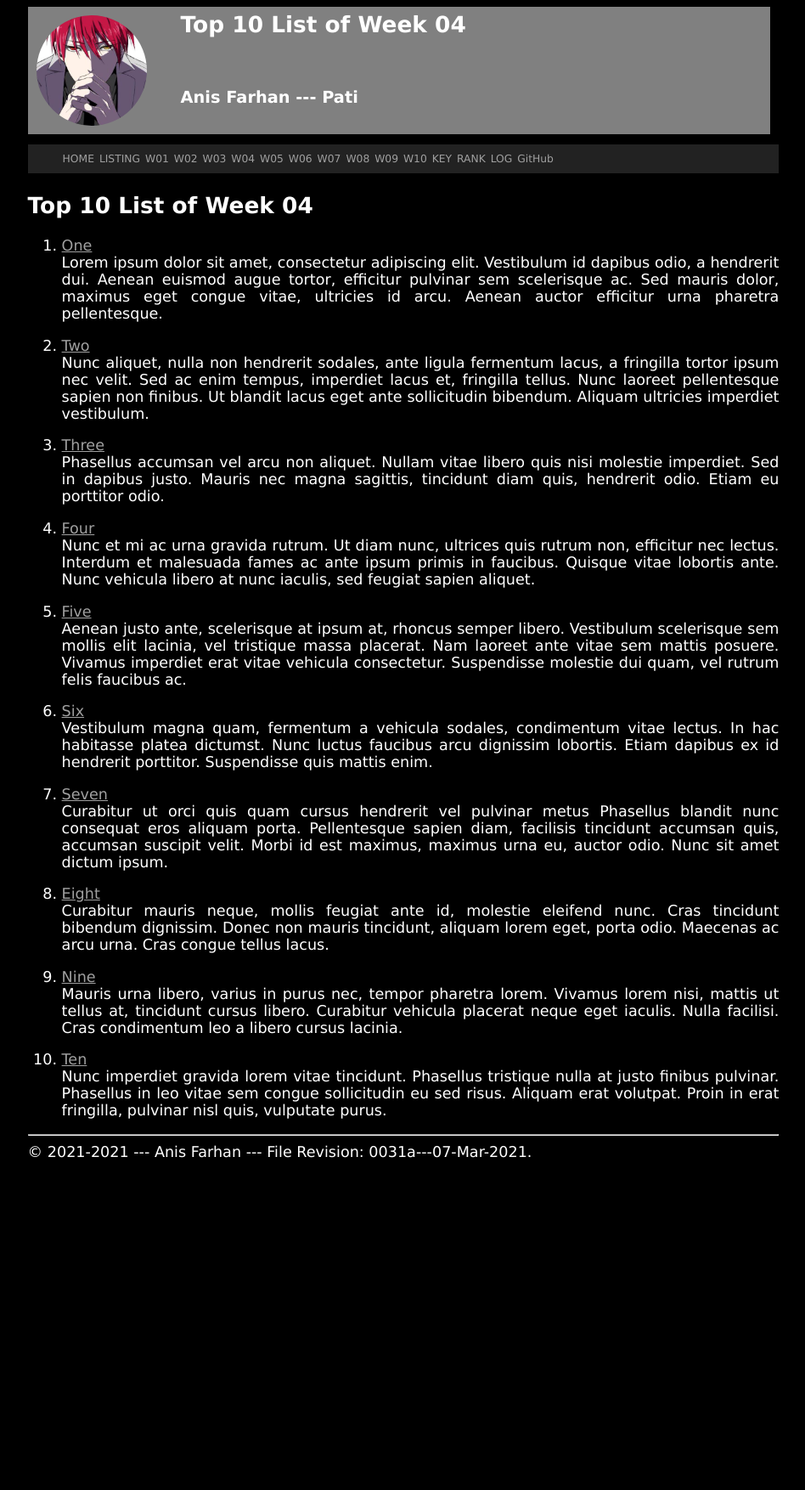
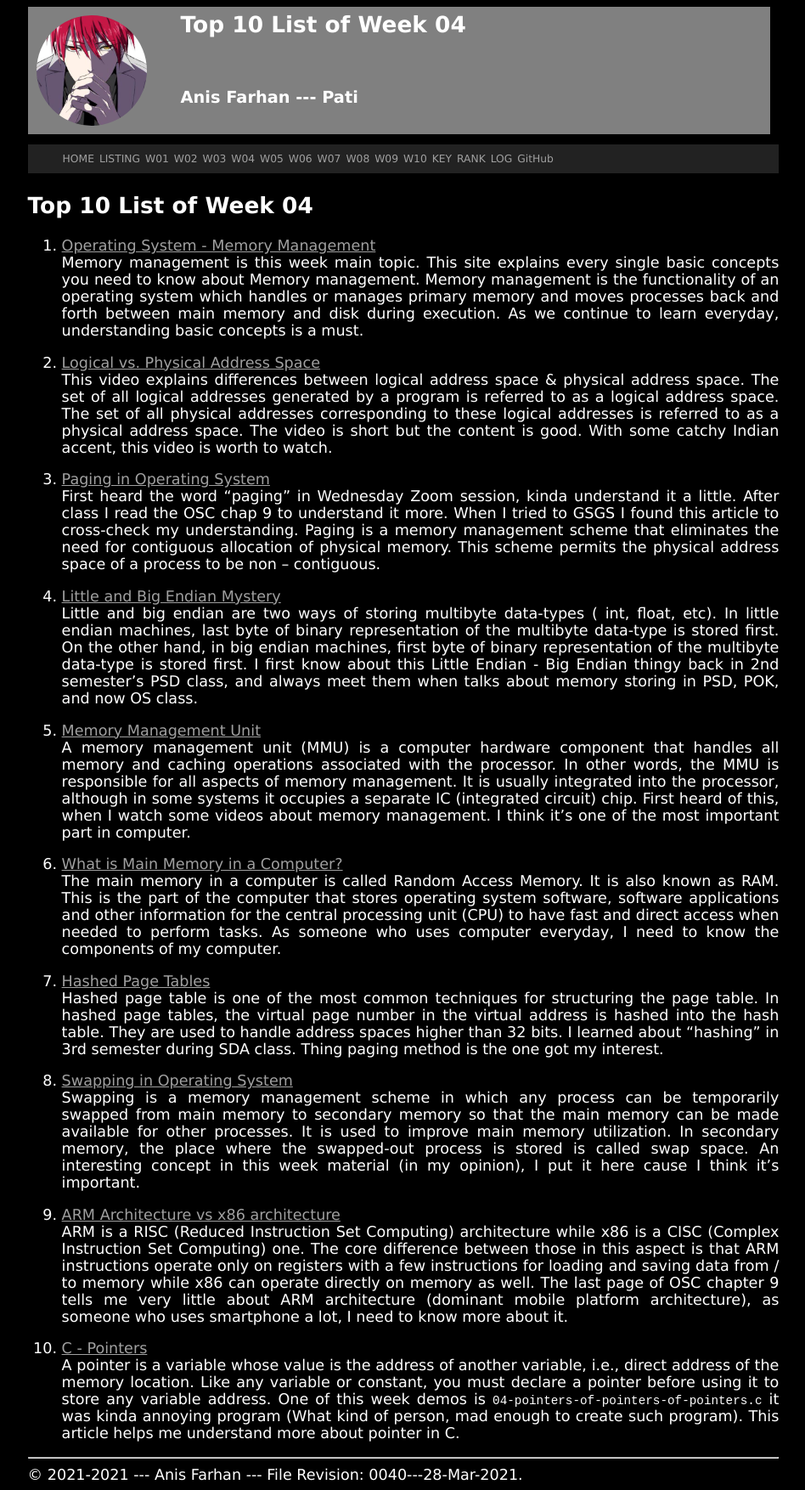
Before and after one commit to anisfarhan/os211, a Jekyll site: the page built from w04.md, in a window 1280 px wide. Shown: the whole page at 85% size, without its empty margins (165-1113 px from the left). Built offline with Jekyll 4.4.1, drawn with Linux system fonts in a browser that asks for light colours; our own code applies the rules of GitHub Pages for plain Markdown files; before the commit the page ends 1374 px from its top, so only the background shows below that.

Commit message:
OS211 anisfarhan

````diff
--- a/_config.yml
+++ b/_config.yml
@@ -1,5 +1,5 @@
 title:       "Operating Systems 2021-1 (OS211)"
-version:     "0031a---07-Mar-2021"
+version:     "0040---28-Mar-2021"
 copyright:   "2021-2021"
 description: >-
   This Is How Me Do It!
--- a/w04.md
+++ b/w04.md
@@ -5,72 +5,32 @@ permalink: /W04/
 
 # Top 10 List of Week 04
 
-1. [One](https://en.wikipedia.org/wiki/1)<br>
-Lorem ipsum dolor sit amet, consectetur adipiscing elit.
-Vestibulum id dapibus odio, a hendrerit dui.
-Aenean euismod augue tortor, efficitur pulvinar sem scelerisque ac.
-Sed mauris dolor, maximus eget congue vitae, ultricies id arcu.
-Aenean auctor efficitur urna pharetra pellentesque.
+1. [Operating System - Memory Management](https://www.tutorialspoint.com/operating_system/os_memory_management.htm)<br>
+Memory management is this week main topic. This site explains every single basic concepts you need to know about Memory management. Memory management is the functionality of an operating system which handles or manages primary memory and moves processes back and forth between main memory and disk during execution. As we continue to learn everyday, understanding basic concepts is a must.
 
-2. [Two](https://en.wikipedia.org/wiki/2)<br>
-Nunc aliquet, nulla non hendrerit sodales, ante ligula fermentum lacus, a fringilla tortor ipsum nec velit.
-Sed ac enim tempus, imperdiet lacus et, fringilla tellus.
-Nunc laoreet pellentesque sapien non finibus.
-Ut blandit lacus eget ante sollicitudin bibendum.
-Aliquam ultricies imperdiet vestibulum.
+2. [Logical vs. Physical Address Space](https://www.youtube.com/watch?v=dDs53dBjErA)<br>
+This video explains differences between logical address space & physical address space. The set of all logical addresses generated by a program is referred to as a logical address space. The set of all physical addresses corresponding to these logical addresses is referred to as a physical address space. The video is short but the content is good. With some catchy Indian accent, this video is worth to watch.
 
-3. [Three](https://en.wikipedia.org/wiki/3)<br>
-Phasellus accumsan vel arcu non aliquet.
-Nullam vitae libero quis nisi molestie imperdiet.
-Sed in dapibus justo.
-Mauris nec magna sagittis, tincidunt diam quis, hendrerit odio.
-Etiam eu porttitor odio.
+3. [Paging in Operating System](https://www.geeksforgeeks.org/paging-in-operating-system/)<br>
+First heard the word "paging" in Wednesday Zoom session, kinda understand it a little. After class I read the OSC chap 9 to understand it more. When I tried to GSGS I found this article to cross-check my understanding. Paging is a memory management scheme that eliminates the need for contiguous allocation of physical memory. This scheme permits the physical address space of a process to be non – contiguous.
 
-4. [Four](https://en.wikipedia.org/wiki/4)<br>
-Nunc et mi ac urna gravida rutrum.
-Ut diam nunc, ultrices quis rutrum non, efficitur nec lectus.
-Interdum et malesuada fames ac ante ipsum primis in faucibus.
-Quisque vitae lobortis ante.
-Nunc vehicula libero at nunc iaculis, sed feugiat sapien aliquet.
+4. [Little and Big Endian Mystery](https://www.geeksforgeeks.org/little-and-big-endian-mystery/)<br>
+Little and big endian are two ways of storing multibyte data-types ( int, float, etc). In little endian machines, last byte of binary representation of the multibyte data-type is stored first. On the other hand, in big endian machines, first byte of binary representation of the multibyte data-type is stored first. I first know about this Little Endian - Big Endian thingy back in 2nd semester's PSD class, and always meet them when talks about memory storing in PSD, POK, and now OS class.
 
-5. [Five](https://en.wikipedia.org/wiki/5)<br>
-Aenean justo ante, scelerisque at ipsum at, rhoncus semper libero.
-Vestibulum scelerisque sem mollis elit lacinia, vel tristique massa placerat.
-Nam laoreet ante vitae sem mattis posuere.
-Vivamus imperdiet erat vitae vehicula consectetur.
-Suspendisse molestie dui quam, vel rutrum felis faucibus ac.
+5. [Memory Management Unit](https://whatis.techtarget.com/definition/memory-management-unit-MMU)<br>
+A memory management unit (MMU) is a computer hardware component that handles all memory and caching operations associated with the processor. In other words, the MMU is responsible for all aspects of memory management. It is usually integrated into the processor, although in some systems it occupies a separate IC (integrated circuit) chip. First heard of this, when I watch some videos about memory management. I think it's one of the most important part in computer.
 
-6. [Six](https://en.wikipedia.org/wiki/6)<br>
-Vestibulum magna quam, fermentum a vehicula sodales, condimentum vitae lectus.
-In hac habitasse platea dictumst.
-Nunc luctus faucibus arcu dignissim lobortis.
-Etiam dapibus ex id hendrerit porttitor.
-Suspendisse quis mattis enim.
+6. [What is Main Memory in a Computer?](https://www.techwalla.com/articles/what-is-main-memory-in-a-computer)<br>
+The main memory in a computer is called Random Access Memory. It is also known as RAM. This is the part of the computer that stores operating system software, software applications and other information for the central processing unit (CPU) to have fast and direct access when needed to perform tasks. As someone who uses computer everyday, I need to know the components of my computer.
 
-7. [Seven](https://en.wikipedia.org/wiki/7)<br>
-Curabitur ut orci quis quam cursus hendrerit vel pulvinar metus
-Phasellus blandit nunc consequat eros aliquam porta.
-Pellentesque sapien diam, facilisis tincidunt accumsan quis, accumsan suscipit velit.
-Morbi id est maximus, maximus urna eu, auctor odio.
-Nunc sit amet dictum ipsum.
+7. [Hashed Page Tables](https://www.geeksforgeeks.org/hashed-page-tables-in-operating-system/)<br>
+Hashed page table is one of the most common techniques for structuring the page table. In hashed page tables, the virtual page number in the virtual address is hashed into the hash table. They are used to handle address spaces higher than 32 bits. I learned about "hashing" in 3rd semester during SDA class. Thing paging method is the one got my interest.
 
-8. [Eight](https://en.wikipedia.org/wiki/8)<br>
-Curabitur mauris neque, mollis feugiat ante id, molestie eleifend nunc.
-Cras tincidunt bibendum dignissim.
-Donec non mauris tincidunt, aliquam lorem eget, porta odio.
-Maecenas ac arcu urna.
-Cras congue tellus lacus.
+8. [Swapping in Operating System](https://www.javatpoint.com/swapping-in-operating-system)<br>
+Swapping is a memory management scheme in which any process can be temporarily swapped from main memory to secondary memory so that the main memory can be made available for other processes. It is used to improve main memory utilization. In secondary memory, the place where the swapped-out process is stored is called swap space. An interesting concept in this week material (in my opinion), I put it here cause I think it's important.
 
-9. [Nine](https://en.wikipedia.org/wiki/9)<br>
-Mauris urna libero, varius in purus nec, tempor pharetra lorem.
-Vivamus lorem nisi, mattis ut tellus at, tincidunt cursus libero.
-Curabitur vehicula placerat neque eget iaculis.
-Nulla facilisi.
-Cras condimentum leo a libero cursus lacinia.
+9. [ARM Architecture vs x86 architecture](https://stackoverflow.com/questions/14794460/how-does-the-arm-architecture-differ-from-x86)<br>
+ARM is a RISC (Reduced Instruction Set Computing) architecture while x86 is a CISC (Complex Instruction Set Computing) one. The core difference between those in this aspect is that ARM instructions operate only on registers with a few instructions for loading and saving data from / to memory while x86 can operate directly on memory as well. The last page of OSC chapter 9 tells me very little about ARM architecture (dominant mobile platform architecture), as someone who uses smartphone a lot, I need to know more about it.
 
-10. [Ten](https://en.wikipedia.org/wiki/10)<br>
-Nunc imperdiet gravida lorem vitae tincidunt.
-Phasellus tristique nulla at justo finibus pulvinar.
-Phasellus in leo vitae sem congue sollicitudin eu sed risus.
-Aliquam erat volutpat.
-Proin in erat fringilla, pulvinar nisl quis, vulputate purus.
+10. [C - Pointers](https://www.tutorialspoint.com/cprogramming/c_pointers.htm)<br>
+A pointer is a variable whose value is the address of another variable, i.e., direct address of the memory location. Like any variable or constant, you must declare a pointer before using it to store any variable address. One of this week demos is ```04-pointers-of-pointers-of-pointers.c``` it was kinda annoying program (What kind of person, mad enough to create such program). This article helps me understand more about pointer in C.
````
